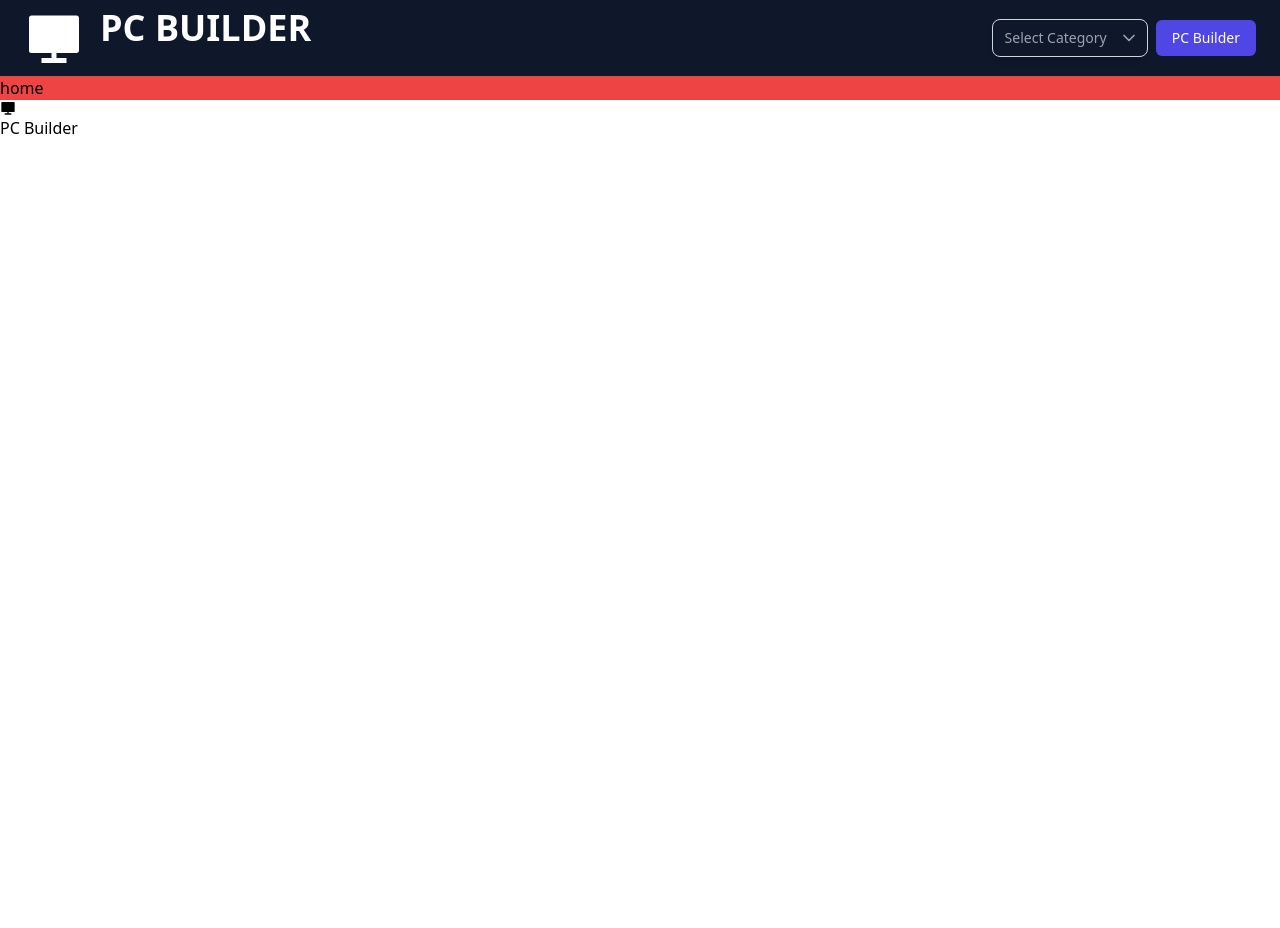
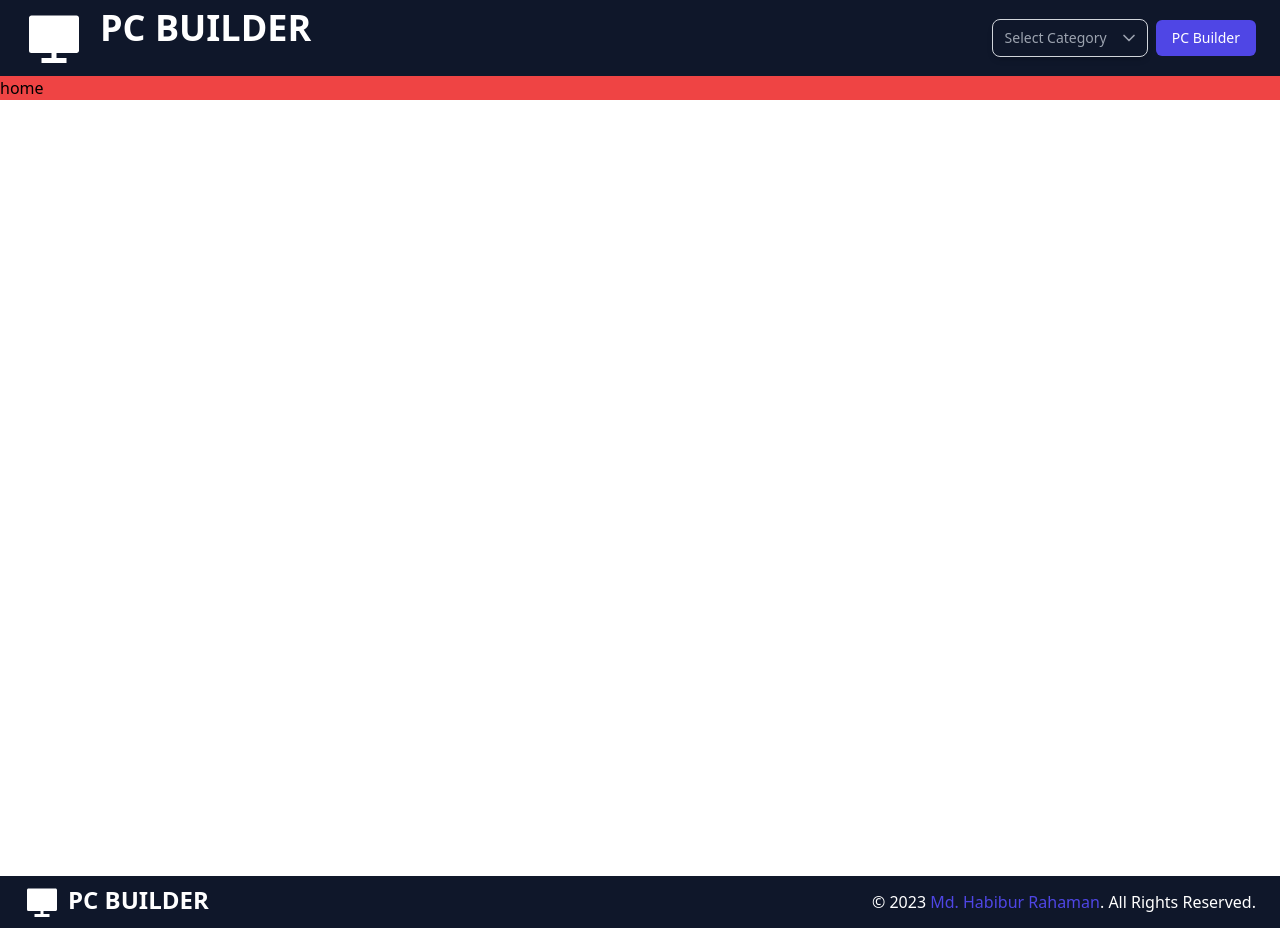
Before and after one commit to nobel7761/PC-Builder, a Next.js app: page / in a window 1280 px wide. Before the commit the page ends 800 px from the top, so only its background shows below. Built offline with nearby package versions, Linux system fonts and the light colour scheme.

Commit message:
footer completed

```diff
--- a/src/layout/RootLayout.tsx
+++ b/src/layout/RootLayout.tsx
@@ -6,7 +6,7 @@ const RootLayout = ({ children }: { children: ReactElement }) => {
   return (
     <>
       <Navbar />
-      {children}
+      <div className="h-screen">{children}</div>
       <Footer />
     </>
   );
--- a/src/shared/components/Footer.tsx
+++ b/src/shared/components/Footer.tsx
@@ -1,13 +1,29 @@
+import Link from "next/link";
 import React from "react";
 import { RiComputerFill } from "react-icons/ri";
 
 const Footer = () => {
   return (
-    <div>
-      <div>
-        <RiComputerFill />
-        <h1>PC Builder</h1>
-      </div>
+    <div className="md:px-6 px-2 py-2 md:flex md:justify-between md:items-center bg-[#0F172A]">
+      <Link
+        href="/"
+        className="flex md:gap-x-2 md:items-start items-center justify-center gap-x-2 text-white "
+      >
+        <RiComputerFill className="md:text-4xl text-xl" />
+        <p className="md:text-2xl text-lg uppercase font-bold">PC Builder</p>
+      </Link>
+
+      <p className="text-white md:text-left text-center">
+        &copy; {new Date().getFullYear()}{" "}
+        <Link
+          href="https://www.linkedin.com/in/habibur-rahaman-nobel/"
+          className="text-indigo-600"
+          target="_blank"
+        >
+          Md. Habibur Rahaman
+        </Link>
+        . All Rights Reserved.
+      </p>
     </div>
   );
 };
```
